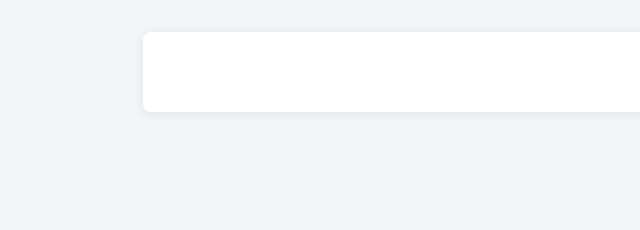
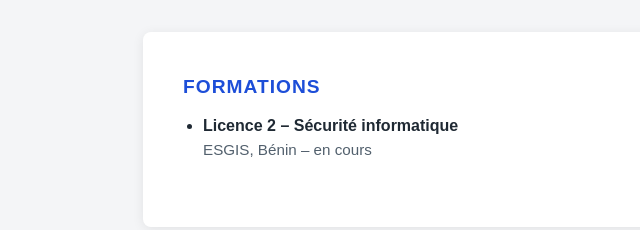
Before and after one commit to Maxsimavo/mon-cv, a plain HTML site: page index.html in a window 1280 px wide. Shown: the whole page, without its empty margins (107-747 px from the left). Drawn offline with Linux system fonts and the light colour scheme.

Commit message:
mise en place de la section formations

```diff
--- a/index.html
+++ b/index.html
@@ -14,7 +14,15 @@
 
     <!-- DESCRIPTION -->
 
-    <!-- FORMATIONS -->
+        <section id="formations">
+      <h2>Formations</h2>
+      <ul>
+        <li>
+          <h3>Licence 2 – Sécurité informatique</h3>
+          <p class="detail">ESGIS, Bénin – en cours</p>
+        </li>
+      </ul>
+    </section>
 
     <!-- EXPERIENCES -->
 
```
